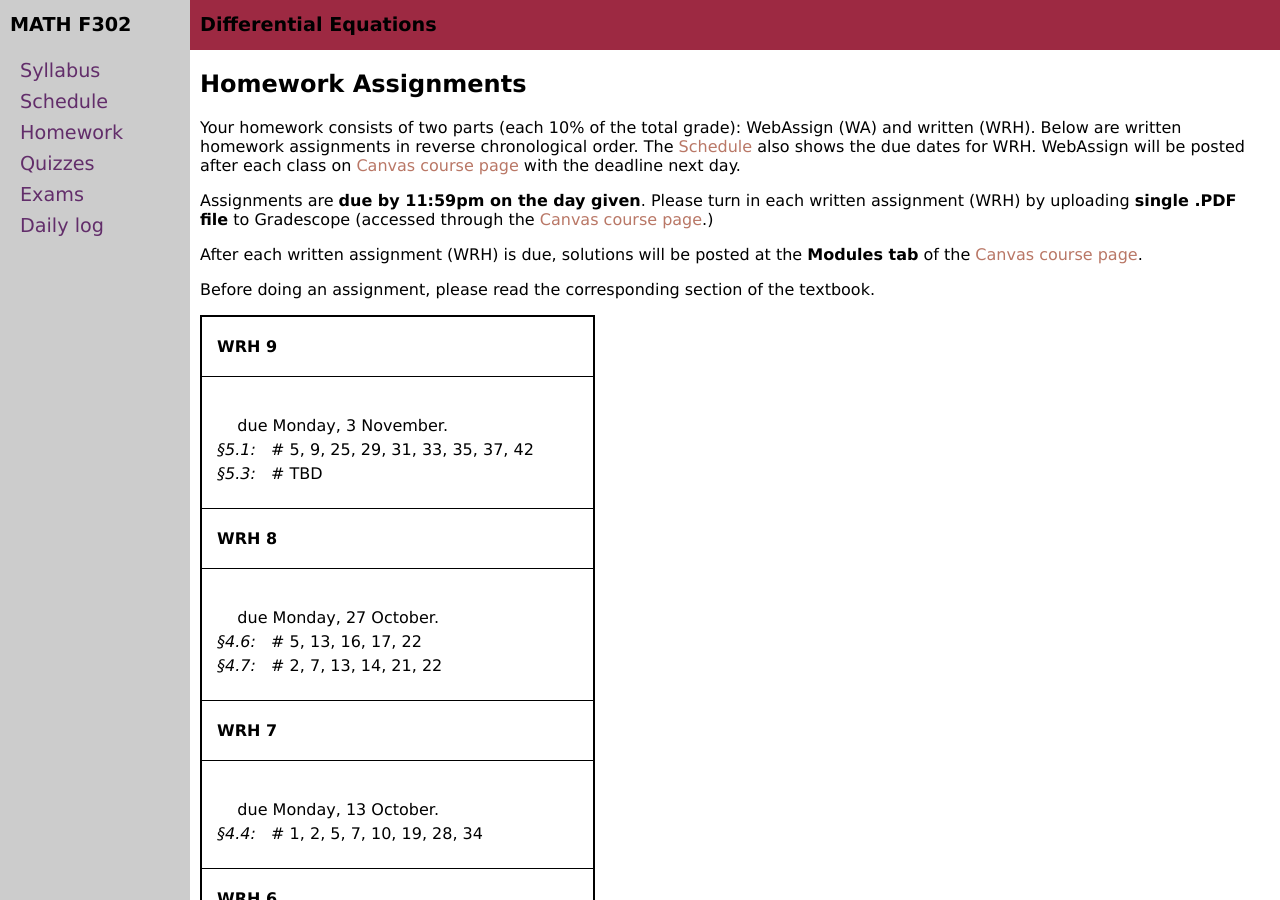
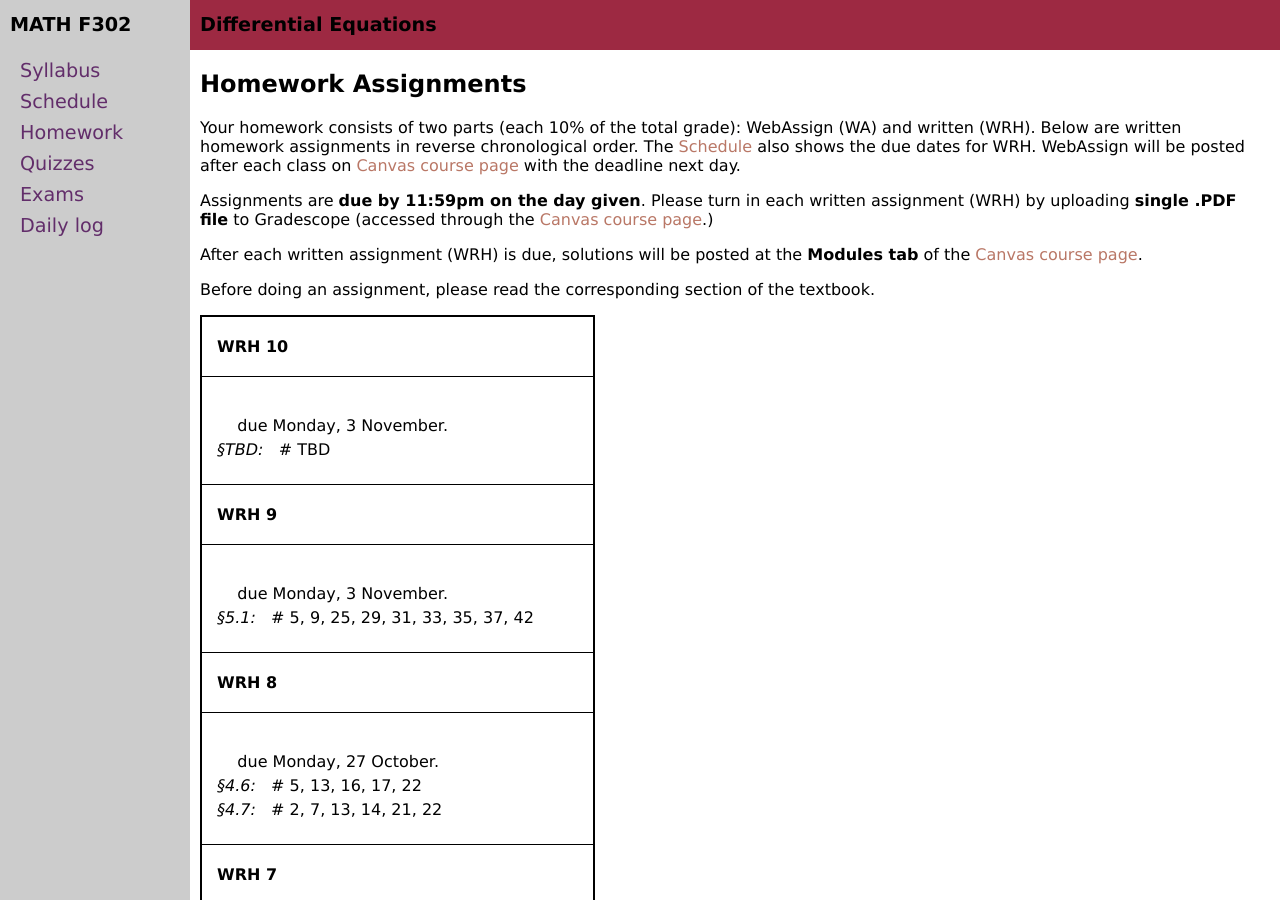
Before and after one commit to blackcurrantpi/ode, a Jekyll site: the page built from homework.md, in a window 1280 px wide and 900 px high. Built offline with Jekyll 4.4.1, drawn with Linux system fonts in a browser that asks for light colours.

Commit message:
move 5p3 to wrh 10

```diff
--- a/_data/homework.yml
+++ b/_data/homework.yml
@@ -1,14 +1,22 @@
 semester: Fall 2025
 home: assets/homework
 homework:
+
+- name: WRH 10
+- due: Monday, 3 November
+  sections:
+  - section: TBD
+    problems: TBD
+  # - section: 7.1
+  #   problems: TBD
+  # - section: 7.2
 
 - name: WRH 9
 - due: Monday, 3 November
   sections:
   - section: 5.1
     problems: 5, 9, 25, 29, 31, 33, 35, 37, 42
-  - section: 5.3
-    problems: TBD
+
 
 - name: WRH 8
 - due: Monday, 27 October
```
